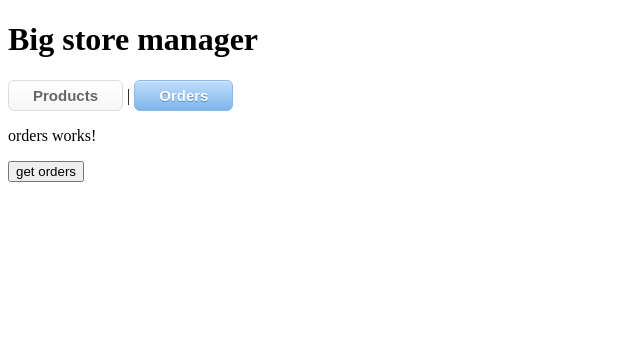
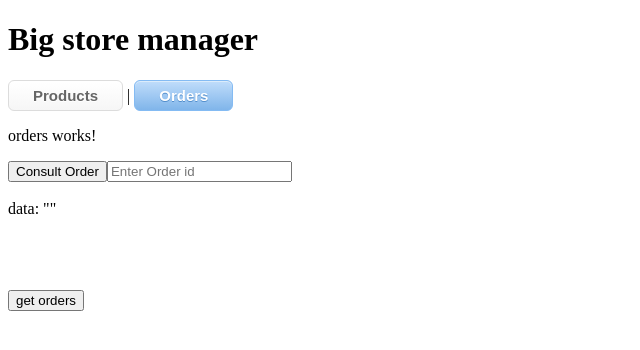
Before and after one commit to derik3d/bsm-inv-syst-site-front, an Angular app: page /orders in a window 1280 px wide. Shown: the top 350 px of the page, without its empty margins (0-640 px from the left). Built offline with nearby package versions, Linux system fonts and the light colour scheme.

Commit message:
show orders

```diff
--- a/src/app/manager-central.service.ts
+++ b/src/app/manager-central.service.ts
@@ -19,4 +19,9 @@ export class ManagerCentralService {
     return answer
   }
 
+  consultOrder(id:string): Observable<any>{
+    let answer: any = this.httpClient.get<any>('http://localhost:5000/orders'+ "/" + id)
+    return answer
+  }
+
 }
--- a/src/app/orders/orders.component.html
+++ b/src/app/orders/orders.component.html
@@ -1,5 +1,10 @@
 <p>orders works!</p>
 
+<button (click)="consultOrder()">Consult Order</button>
+<input id="inputField" [(ngModel)]="detailReqId" placeholder="Enter Order id">
+<br><br>
+data: {{detailOrderData | json}}
+<br><br><br><br><br>
 <button (click)="getOrders()" >get orders</button>
 
 @for (item of myOrders; track $index) {
@@ -9,5 +14,5 @@
     <br>
     Item #{{ $index }}:
     <br>
-    <br>{{ item.test }}
+    <br>{{ item | json }}
     }
--- a/src/app/orders/orders.component.ts
+++ b/src/app/orders/orders.component.ts
@@ -1,10 +1,12 @@
 import { Component } from '@angular/core';
 import { ManagerCentralService } from '../manager-central.service';
+import { JsonPipe } from '@angular/common';
+import { FormsModule } from '@angular/forms';
 
 @Component({
   selector: 'app-orders',
   standalone: true,
-  imports: [],
+  imports: [JsonPipe, FormsModule],
   templateUrl: './orders.component.html',
   styleUrl: './orders.component.css'
 })
@@ -12,11 +14,28 @@ export class OrdersComponent {
 
   constructor(private managerCentralService : ManagerCentralService){}
 
-  myOrders:any[] = [];
+  myOrders:any[] = []
+  detailReqId:string = ""
+  detailOrderData:any = ""
+  result:any = ""
+  inputValueOrderDetail:any = ""
+
+  consultOrder(): void {
+
+    alert("hi")
+
+    this.managerCentralService
+    .consultOrder(this.detailReqId)
+    .subscribe(result => this.detailOrderData = result);
+
+  }
 
   getOrders(): void {
-    this.managerCentralService.getOrders()
-        .subscribe(result => this.process(result));
+
+    alert("hi")
+    this.managerCentralService
+    .getOrders()
+    .subscribe(result => this.process(result));
   }
 
   process(event: any):void{
```
